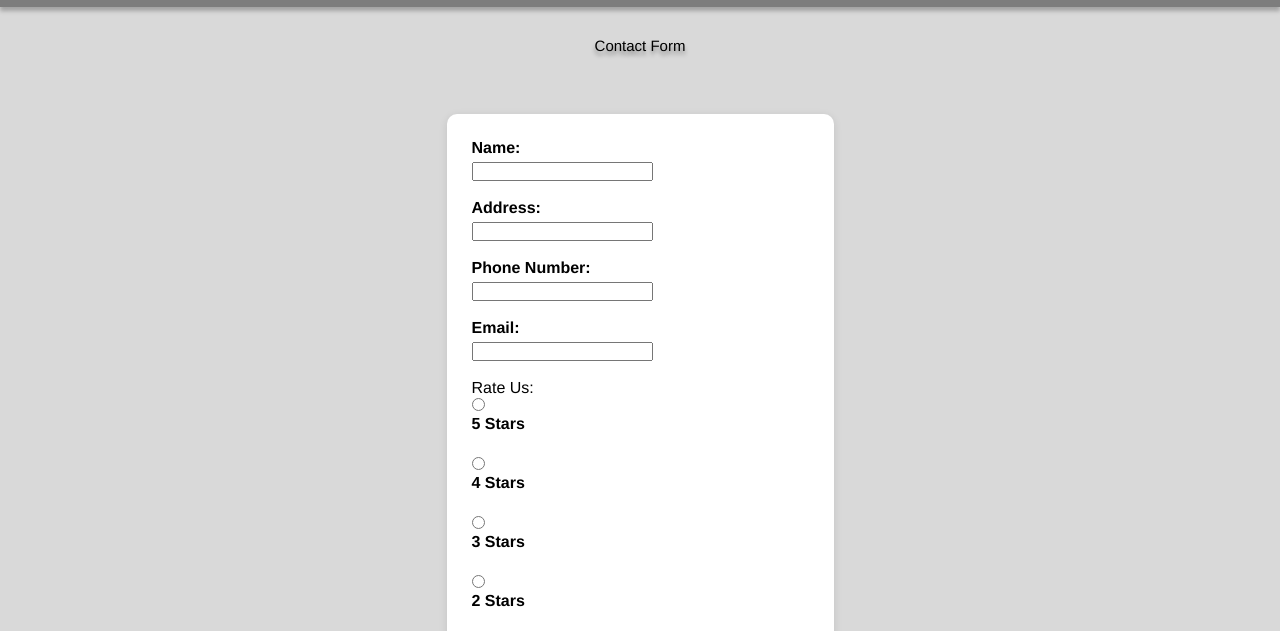
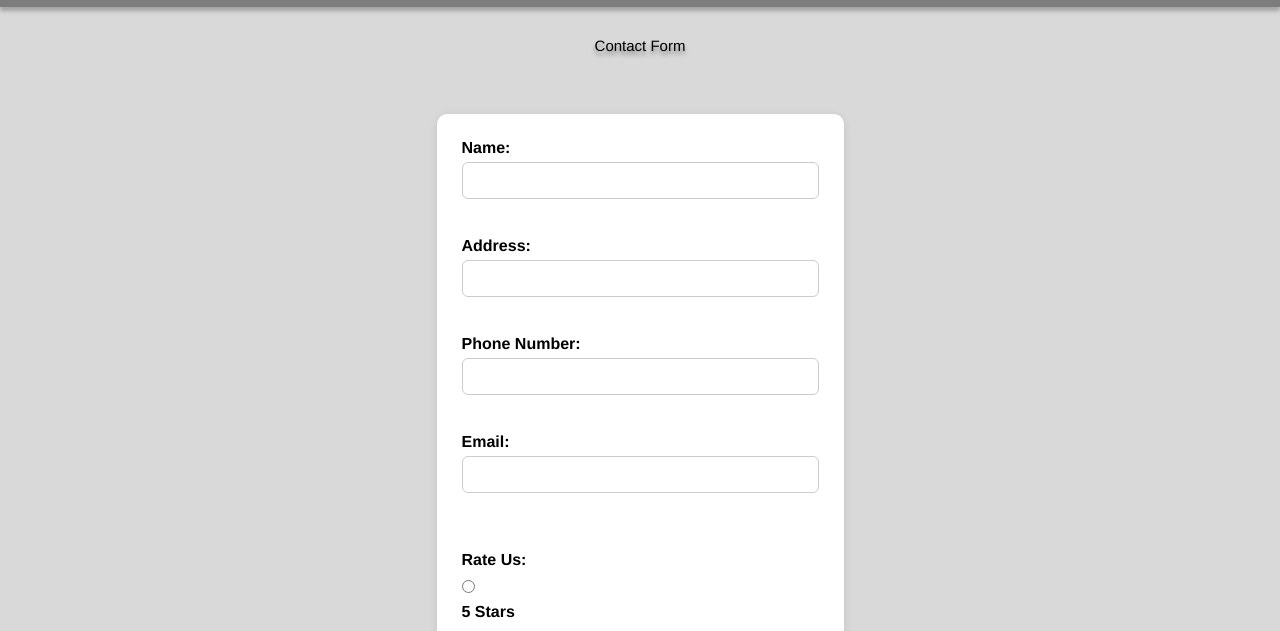
Before and after one commit to Unzun/Endangered-Animals-Project, a plain HTML site: page form.html in a window 1280 px wide. Shown: the part 114-745 px from the top of the page. Drawn offline with Linux system fonts and the light colour scheme.

Commit message:
Update stylesheet.css
Added more for the form page

```diff
--- a/css/stylesheet.css
+++ b/css/stylesheet.css
@@ -198,3 +198,23 @@ footer p {
     margin-bottom: 5px;
     font-weight: bold;
 }
+
+#contact-page form input[type="text"], form textarea {
+    width: 100%;
+    padding: 10px;
+    margin-bottom: 20px;
+    border: 1px solid #ccc;
+    border-radius: 6px;
+}
+
+/* Radio buttons */
+#contact-page form p {
+    font-weight: bold;
+    margin-top: 20px;
+    margin-bottom: 10px;
+}
+
+#contact-page form input[type="radio"] {
+    margin-right: 8px;
+    margin-bottom: 10px;
+}
```
